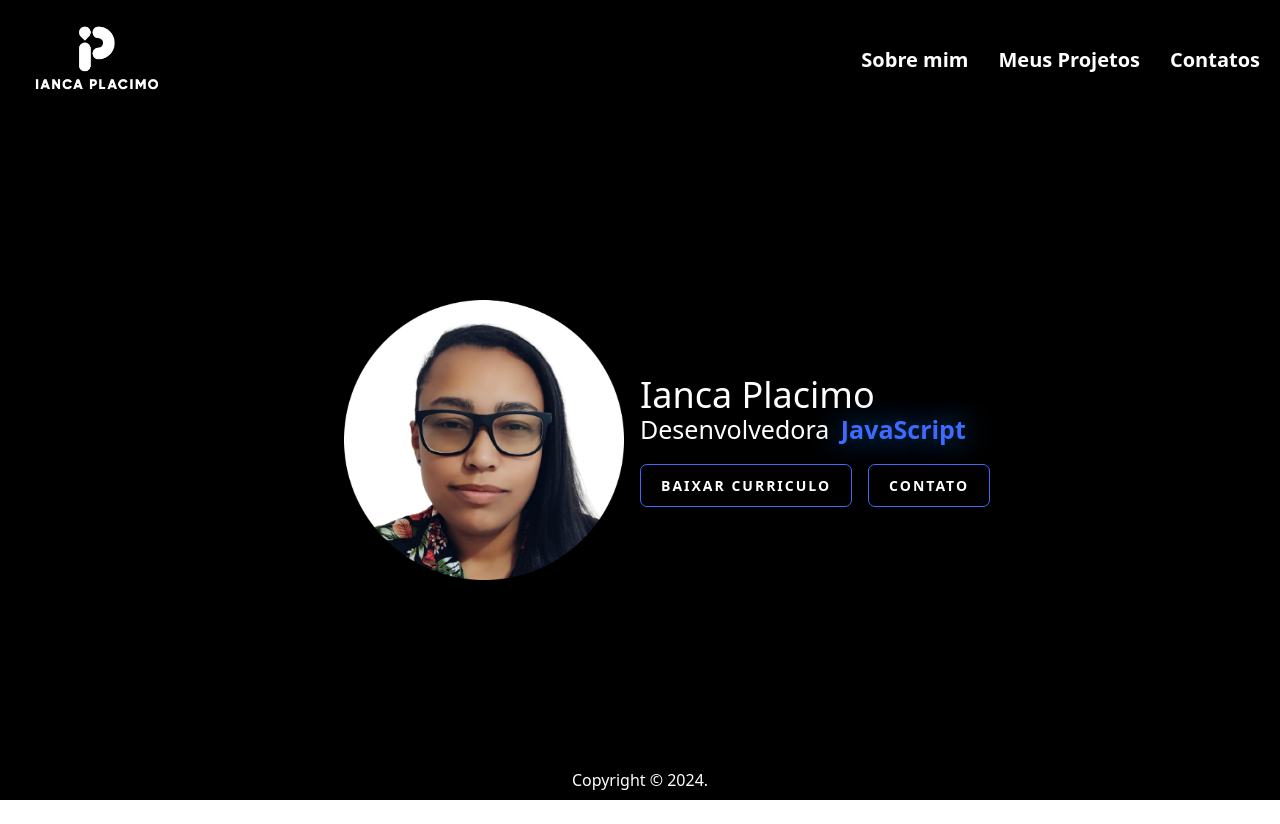
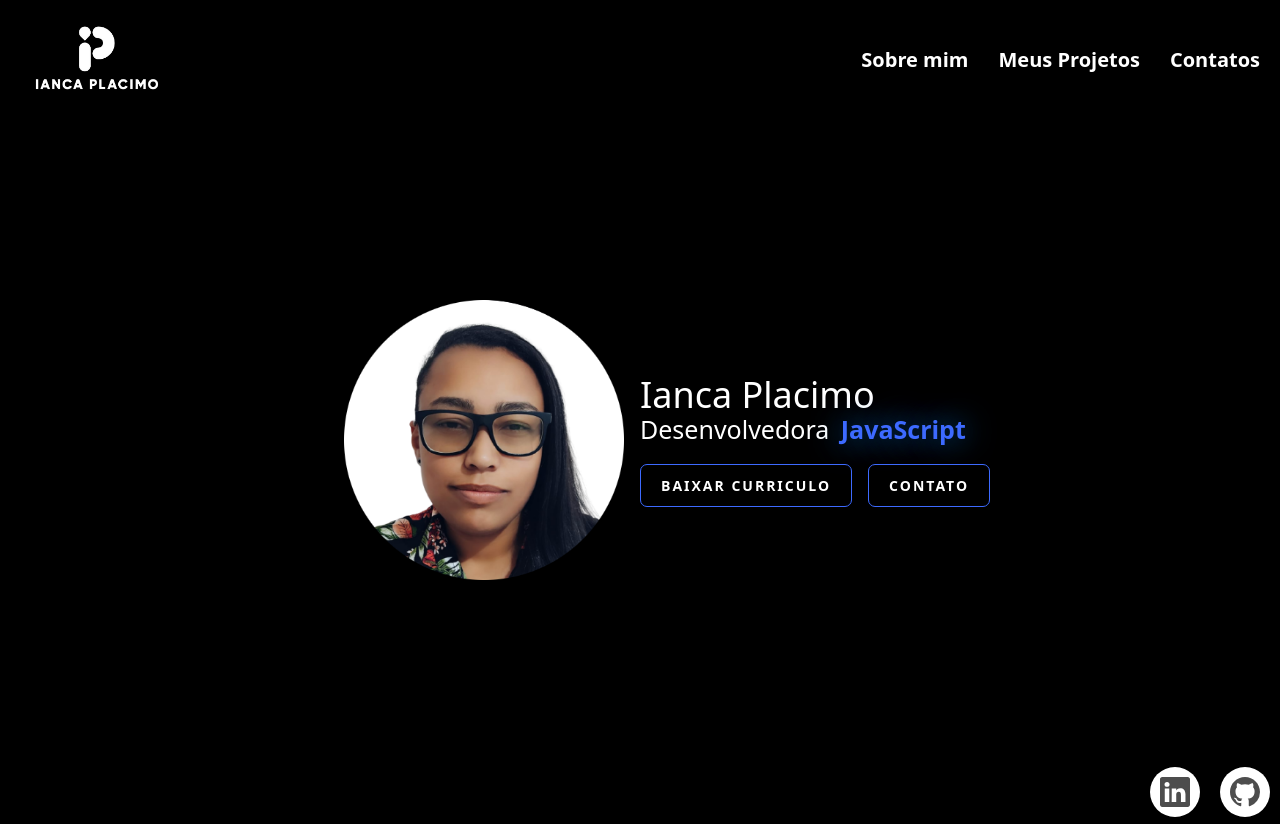
Before and after one commit to IancaPlacimo/curriculo-portifolio-ianca, an Angular app: page / in a window 1280 px wide. Before the commit the page ends 800 px from the top, so only its background shows below. Built offline with nearby package versions, Linux system fonts and the light colour scheme.

Commit message:
criando buttons para o footer

```diff
--- a/src/app/footer/footer.component.html
+++ b/src/app/footer/footer.component.html
@@ -1,4 +1,52 @@
-
 <footer>
-    <p> Copyright © 2024.</p>
+  <ul class="box">
+    <li class="icon-content">
+      <a
+        href="https://linkedin.com/in/iancaplacimo/"
+        aria-label="LinkedIn"
+        data-social="linkedin"
+      >
+        <div class="filled"></div>
+        <svg
+          xmlns="http://www.w3.org/2000/svg"
+          width="16"
+          height="16"
+          fill="currentColor"
+          class="bi bi-linkedin"
+          viewBox="0 0 16 16"
+          xml:space="preserve"
+        >
+          <path
+            d="M0 1.146C0 .513.526 0 1.175 0h13.65C15.474 0 16 .513 16 1.146v13.708c0 .633-.526 1.146-1.175 1.146H1.175C.526 16 0 15.487 0 14.854zm4.943 12.248V6.169H2.542v7.225zm-1.2-8.212c.837 0 1.358-.554 1.358-1.248-.015-.709-.52-1.248-1.342-1.248S2.4 3.226 2.4 3.934c0 .694.521 1.248 1.327 1.248zm4.908 8.212V9.359c0-.216.016-.432.08-.586.173-.431.568-.878 1.232-.878.869 0 1.216.662 1.216 1.634v3.865h2.401V9.25c0-2.22-1.184-3.252-2.764-3.252-1.274 0-1.845.7-2.165 1.193v.025h-.016l.016-.025V6.169h-2.4c.03.678 0 7.225 0 7.225z"
+            fill="currentColor"
+          ></path>
+        </svg>
+      </a>
+      <div class="tooltip">LinkedIn</div>
+    </li>
+    <li class="icon-content">
+      <a
+        href="https://github.com/IancaPlacimo"
+        aria-label="GitHub"
+        data-social="github"
+      >
+        <div class="filled"></div>
+        <svg
+          xmlns="http://www.w3.org/2000/svg"
+          width="16"
+          height="16"
+          fill="currentColor"
+          class="bi bi-github"
+          viewBox="0 0 16 16"
+          xml:space="preserve"
+        >
+          <path
+            d="M8 0C3.58 0 0 3.58 0 8c0 3.54 2.29 6.53 5.47 7.59.4.07.55-.17.55-.38 0-.19-.01-.82-.01-1.49-2.01.37-2.53-.49-2.69-.94-.09-.23-.48-.94-.82-1.13-.28-.15-.68-.52-.01-.53.63-.01 1.08.58 1.23.82.72 1.21 1.87.87 2.33.66.07-.52.28-.87.51-1.07-1.78-.2-3.64-.89-3.64-3.95 0-.87.31-1.59.82-2.15-.08-.2-.36-1.02.08-2.12 0 0 .67-.21 2.2.82.64-.18 1.32-.27 2-.27s1.36.09 2 .27c1.53-1.04 2.2-.82 2.2-.82.44 1.1.16 1.92.08 2.12.51.56.82 1.27.82 2.15 0 3.07-1.87 3.75-3.65 3.95.29.25.54.73.54 1.48 0 1.07-.01 1.93-.01 2.2 0 .21.15.46.55.38A8.01 8.01 0 0 0 16 8c0-4.42-3.58-8-8-8"
+            fill="currentColor"
+          ></path>
+        </svg>
+      </a>
+      <div class="tooltip">GitHub</div>
+    </li>
+  </ul>
 </footer>
--- a/src/app/footer/footer.component.scss
+++ b/src/app/footer/footer.component.scss
@@ -1,13 +1,113 @@
-footer{
-    width: 100%;
-    height: 5%;
-    background-color: black;
-    display: flex;
-    justify-content: center;
-    align-items: center;
+footer {
+  width: 100%;
+  height: 8%;
+  background-color: black;
+  display: flex;
+  justify-content: end;
+  align-items: center;
 }
 
-p{
-    color:white;
-    margin-bottom: 0px;
+p {
+  color: white;
+  margin-bottom: 0px;
 }
+
+ul {
+  list-style: none;
+}
+
+.box {
+  display: flex;
+  justify-content: center;
+  align-items: center;
+
+  margin-bottom: 0px !important;
+  padding-bottom: 0px !important;
+}
+.box .icon-content {
+  //   margin-bottom: 30px;
+  margin: 0 10px;
+  position: relative;
+}
+.box .icon-content .tooltip {
+  position: absolute;
+  top: -30px;
+  left: 50%;
+  transform: translateX(-50%);
+  color: #fff;
+  padding: 6px 10px;
+  border-radius: 5px;
+  opacity: 0;
+  visibility: hidden;
+  font-size: 14px;
+  transition: all 0.3s ease;
+}
+.box .icon-content:hover .tooltip {
+  opacity: 1;
+  visibility: visible;
+  top: -50px;
+}
+.box .icon-content a {
+  position: relative;
+  overflow: hidden;
+  display: flex;
+  justify-content: center;
+  align-items: center;
+  width: 50px;
+  height: 50px;
+  border-radius: 50%;
+  color: #4d4d4d;
+  background-color: #fff;
+  transition: all 0.3s ease-in-out;
+}
+.box .icon-content a:hover {
+  box-shadow: 3px 2px 45px 0px rgb(0 0 0 / 12%);
+}
+.box .icon-content a svg {
+  position: relative;
+  z-index: 1;
+  width: 30px;
+  height: 30px;
+}
+.box .icon-content a:hover {
+  color: white;
+}
+.box .icon-content a .filled {
+  position: absolute;
+  top: auto;
+  bottom: 0;
+  left: 0;
+  width: 100%;
+  height: 0;
+  background-color: #000;
+  transition: all 0.3s ease-in-out;
+}
+.box .icon-content a:hover .filled {
+  height: 100%;
+}
+
+.box .icon-content a[data-social="linkedin"] .filled,
+.box .icon-content a[data-social="linkedin"] ~ .tooltip {
+  background-color: #0274b3;
+}
+
+.box .icon-content a[data-social="github"] .filled,
+.box .icon-content a[data-social="github"] ~ .tooltip {
+  background-color: #24262a;
+}
+.box .icon-content a[data-social="instagram"] .filled,
+.box .icon-content a[data-social="instagram"] ~ .tooltip {
+  background: linear-gradient(
+    45deg,
+    #405de6,
+    #5b51db,
+    #b33ab4,
+    #c135b4,
+    #e1306c,
+    #fd1f1f
+  );
+}
+.box .icon-content a[data-social="youtube"] .filled,
+.box .icon-content a[data-social="youtube"] ~ .tooltip {
+  background-color: #ff0000;
+}
```
